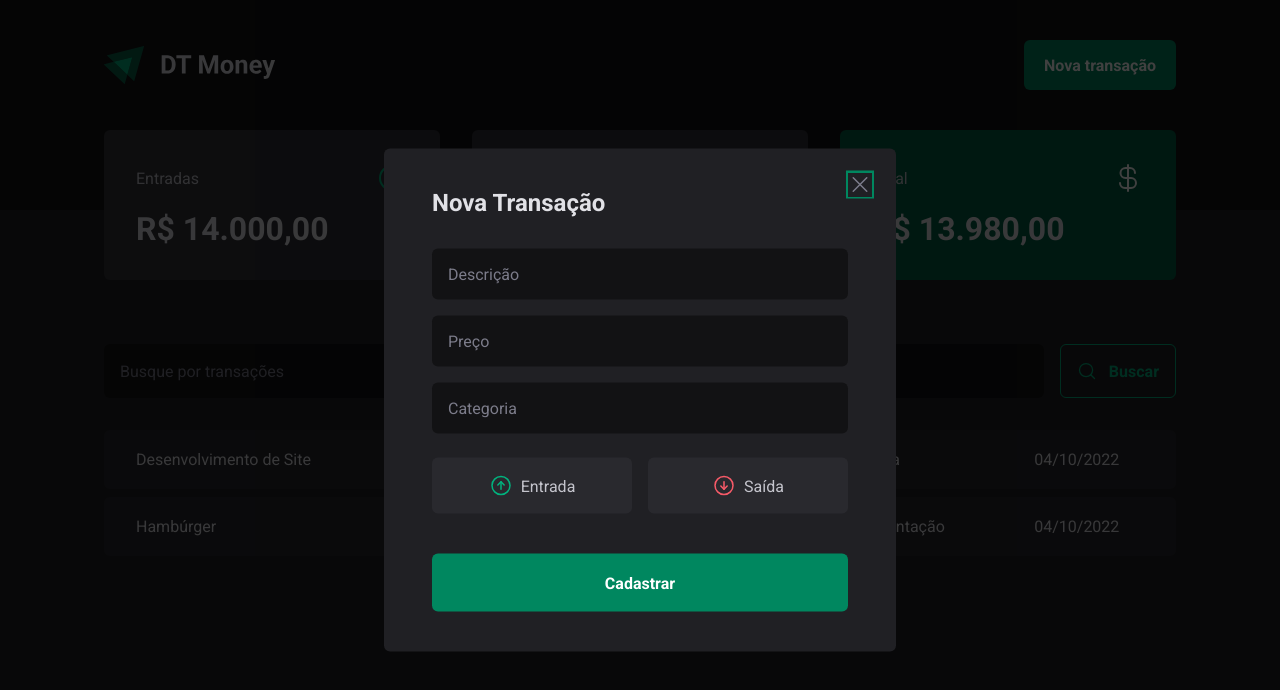
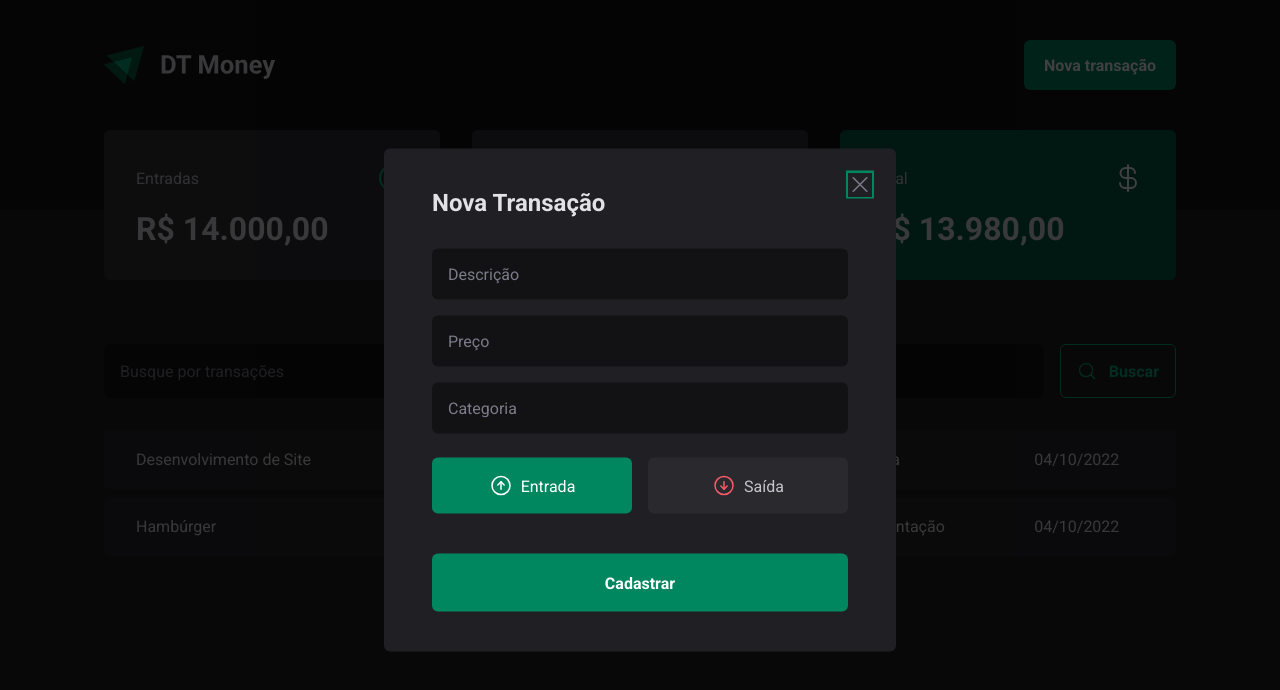
Before and after one commit to RenanArantes/dt-money, a React (Vite) app: page / in a window 1280 px wide. Both pictures are taken after a click on the button "Nova transação". Shown: the top 690 px of the page. Built offline with nearby package versions, Linux system fonts and the light colour scheme; data requests are answered from the project's data file.

Commit message:
Controlled components

```diff
--- a/src/components/NewTransactionModal/index.tsx
+++ b/src/components/NewTransactionModal/index.tsx
@@ -7,7 +7,7 @@ import {
 } from './styles'
 import * as Dialog from '@radix-ui/react-dialog'
 import { ArrowCircleDown, ArrowCircleUp, X } from 'phosphor-react'
-import { useForm } from 'react-hook-form'
+import { Controller, useForm } from 'react-hook-form'
 import * as zod from 'zod'
 import { zodResolver } from '@hookform/resolvers/zod'
 
@@ -24,9 +24,13 @@ export function NewTransacionModal() {
   const {
     register,
     handleSubmit,
+    control,
     formState: { isSubmitting },
   } = useForm<NewTransactionFormInputs>({
     resolver: zodResolver(newTransactionFormSchema),
+    defaultValues: {
+      type: 'income',
+    },
   })
 
   async function handleCreateNewTransaction(data: NewTransactionFormInputs) {
@@ -67,7 +71,12 @@ export function NewTransacionModal() {
             {...register('category')}
           />
 
-          <TransactionType {...register('type')}>
+          <Controller
+            control={control}
+            name="type"
+            render={({ field: { onChange, value } }) => {
+              return (
+                <TransactionType onValueChange={onChange} value={value}>
                   <TransactionTypeButton
                     value="income"
                     variant="income"
@@ -85,6 +94,9 @@ export function NewTransacionModal() {
                     Saída
                   </TransactionTypeButton>
                 </TransactionType>
+              )
+            }}
+          />
 
           <button type="submit" disabled={isSubmitting}>
             Cadastrar
```
Lines whose indentation alone changed are shown as unchanged.
